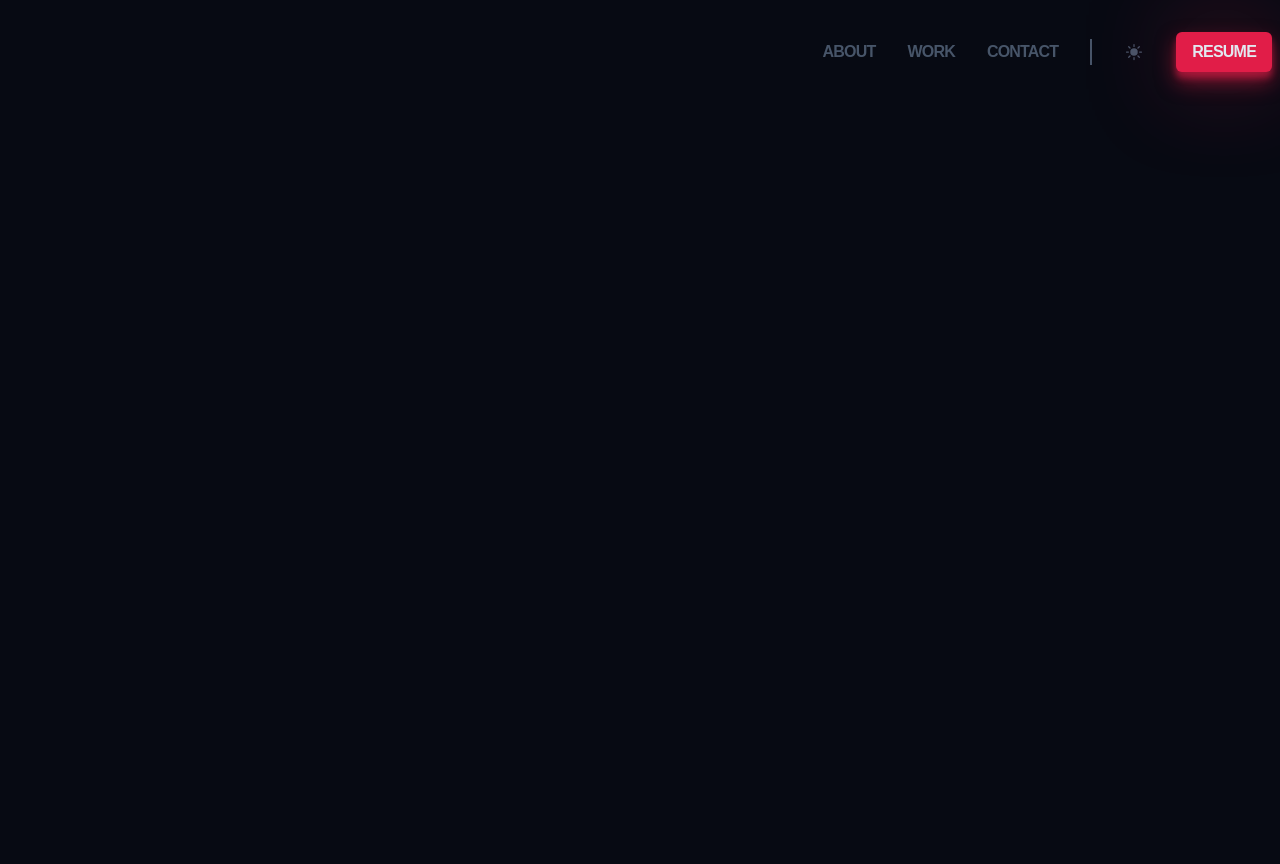
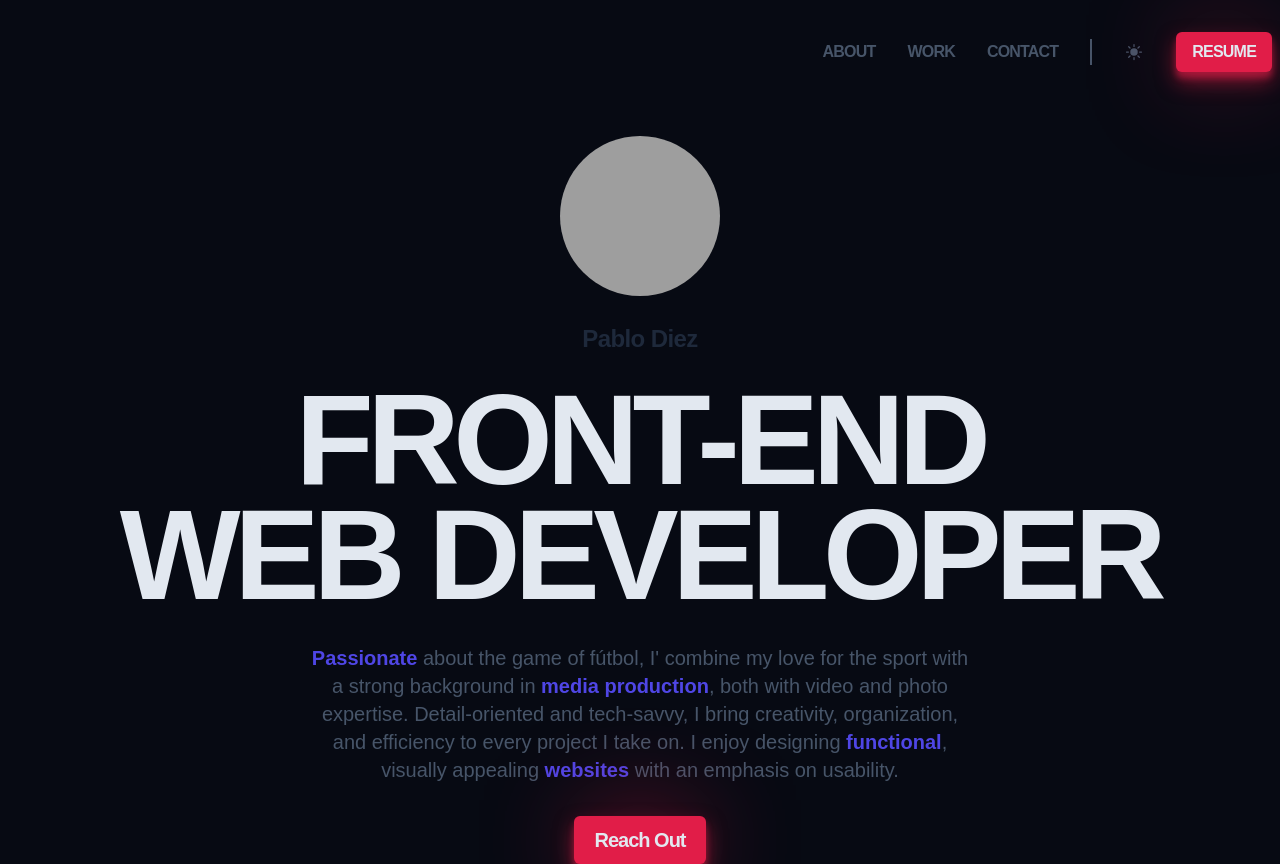
Before and after one commit to jprodsanz/portfolio-project, a website built with Vite: page index.html in a window 1280 px wide. Before the commit the page ends 800 px from the top, so only its background shows below. Built offline with nearby package versions, Linux system fonts and the light colour scheme; grey boxes are pictures that could not be loaded; a web font is replaced by a local one.

Commit message:
chapter_four_next

```diff
--- a/index.html
+++ b/index.html
@@ -59,7 +59,30 @@
       </nav>
     </header>
     <main>
-      <!-- <section></section> -->
+      <section class="hero container">
+        <img
+          src="./public/C9708547_IG4x5-2.jpg"
+          alt="Profile Pictures"
+          width="2160"
+          height="2700"
+          class="hero__img"
+        />
+        <h2 class="hero__subtitle">Pablo Diez</h2>
+        <h1 class="hero__title">
+          Front-End <br />
+          Web Developer
+        </h1>
+        <p class="hero__description">
+          <strong>Passionate </strong>about the game of fútbol, I' combine my
+          love for the sport with a strong background in
+          <strong> media production</strong>, both with video and photo
+          expertise. Detail-oriented and tech-savvy, I bring creativity,
+          organization, and efficiency to every project I take on. I enjoy
+          designing <strong>functional</strong>, visually appealing
+          <strong>websites</strong> with an emphasis on usability.
+        </p>
+        <a class="hero__btn primary-btn" href="#">Reach Out</a>
+      </section>
       <!-- <section></section> -->
       <!-- <section></section> -->
       <!-- <section></section> -->
--- a/src/main.js
+++ b/src/main.js
@@ -1,4 +1,5 @@
 import '../styles/modern-normalize.css'
 import '../styles/style.css'
 import '../styles/components/header.css'
+import '../styles/components/hero.css'
 import '../styles/utils.css'
--- /dev/null
+++ b/styles/components/hero.css
@@ -0,0 +1,123 @@
+.hero {
+    text-align: center;
+    display: flex;
+    flex-direction: column;
+    justify-content: center;
+    align-items: center;
+    gap: 1rem;
+    margin-top: 2rem;
+}
+
+.hero__img {
+  width: 6rem;
+  height: 6rem;
+  border-radius: 50%;
+}
+
+.hero__subtitle {
+    color: var(--clr-slate800);
+    font-size: var(--size-base);
+    line-height: 0.9;
+}
+.hero__title {
+    color: var(--clr-slate400);
+    text-transform: uppercase;
+    font-size: var(--size-4xl);
+    letter-spacing: -0.05em;
+    line-height: 0.9;
+}
+
+.hero__description {
+    max-width: 60ch;
+    font-size: var(--size-sm);
+    color: var(--clr-slate600);
+}
+
+.hero__btn {
+    text-transform: capitalize;
+    font-size: var(--size-sm);
+}
+
+/* xs */
+@media (min-width: 475px) {
+    .hero {
+    gap: 1.5rem;
+}
+
+.hero__img {
+    width: 6.5rem;
+    height: 6.5rem;
+}
+
+.hero__subtitle {
+    font-size: var(--size-lg);
+
+}
+.hero__title {
+    font-size: var(--size-5xl);
+
+}
+
+.hero__description {
+    font-size: var(--size-base);
+}
+
+.hero__btn {
+    text-transform: capitalize;
+    font-size: var(--size-sm);
+}
+}
+/* sm */
+/* @media (min-width: 640px) {} */
+/* md */
+/* @media (min-width: 768px) {} */
+/* lg */
+@media (min-width: 1024px) {
+.hero__img {
+    width: 8rem;
+    height: 8rem;
+}
+
+.hero__subtitle {
+    font-size: var(--size-2xl);
+
+}
+.hero__title {
+    font-size: var(--size-7xl);
+
+}
+
+.hero__description {
+    font-size: var(--size-lg);
+}
+
+.hero__btn {
+    text-transform: capitalize;
+    font-size: var(--size-lg);
+}
+}
+/* xl */
+@media (min-width: 1280px) {
+    .hero {
+        gap: 2rem;
+    }
+    .hero__img {
+        width: 10rem;
+        height: 10rem;
+    }
+    .hero__subtitle {
+        font-size: var(--size-2xl);
+    }
+    .hero__title {
+        font-size: var(--size-9xl);
+    }
+    .hero__description {
+        font-size: var(--size-xl);
+    }
+    .hero__btn {
+        text-transform: capitalize;
+        font-size: var(--size-xl);
+    }
+}
+/* 2xl */
+/* @media (min-width: 1536px) {} */
```
Also changed, not shown: 1 other file.
